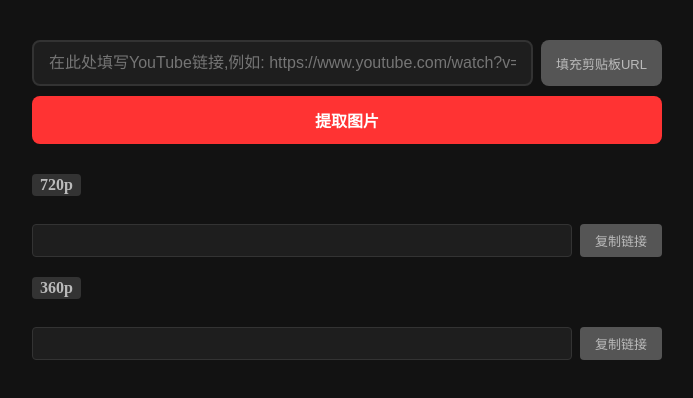
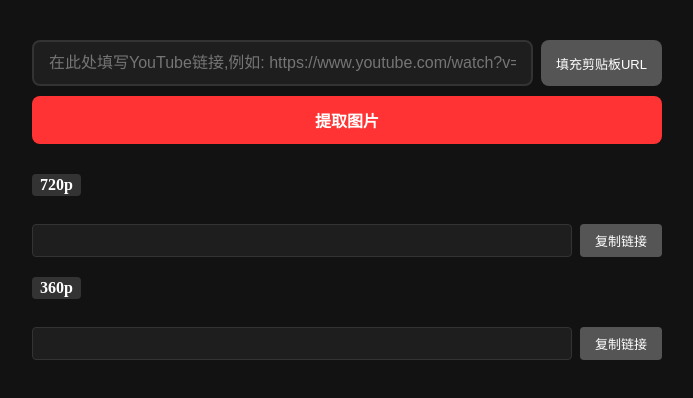
Before and after one commit to girl-dream/Get_YouTube_Thumbnail_Img, a plain HTML site: page index.html in a window 1280 px wide. Shown: the whole page, without its empty margins (293-986 px from the left). Drawn offline with Linux system fonts and the dark colour scheme.

Commit message:
Update index.html

```diff
--- a/index.html
+++ b/index.html
@@ -33,7 +33,7 @@
                 --primary-color: #ff3333;
                 --primary-hover: #ff5555;
                 --tag-bg: #333;
-                --tag-text: #bbb;
+                --tag-text: #fff;
                 --secondary-btn-bg: #555;
                 --secondary-btn-hover: #777;
                 --img-placeholder: #2a2a2a;
```
